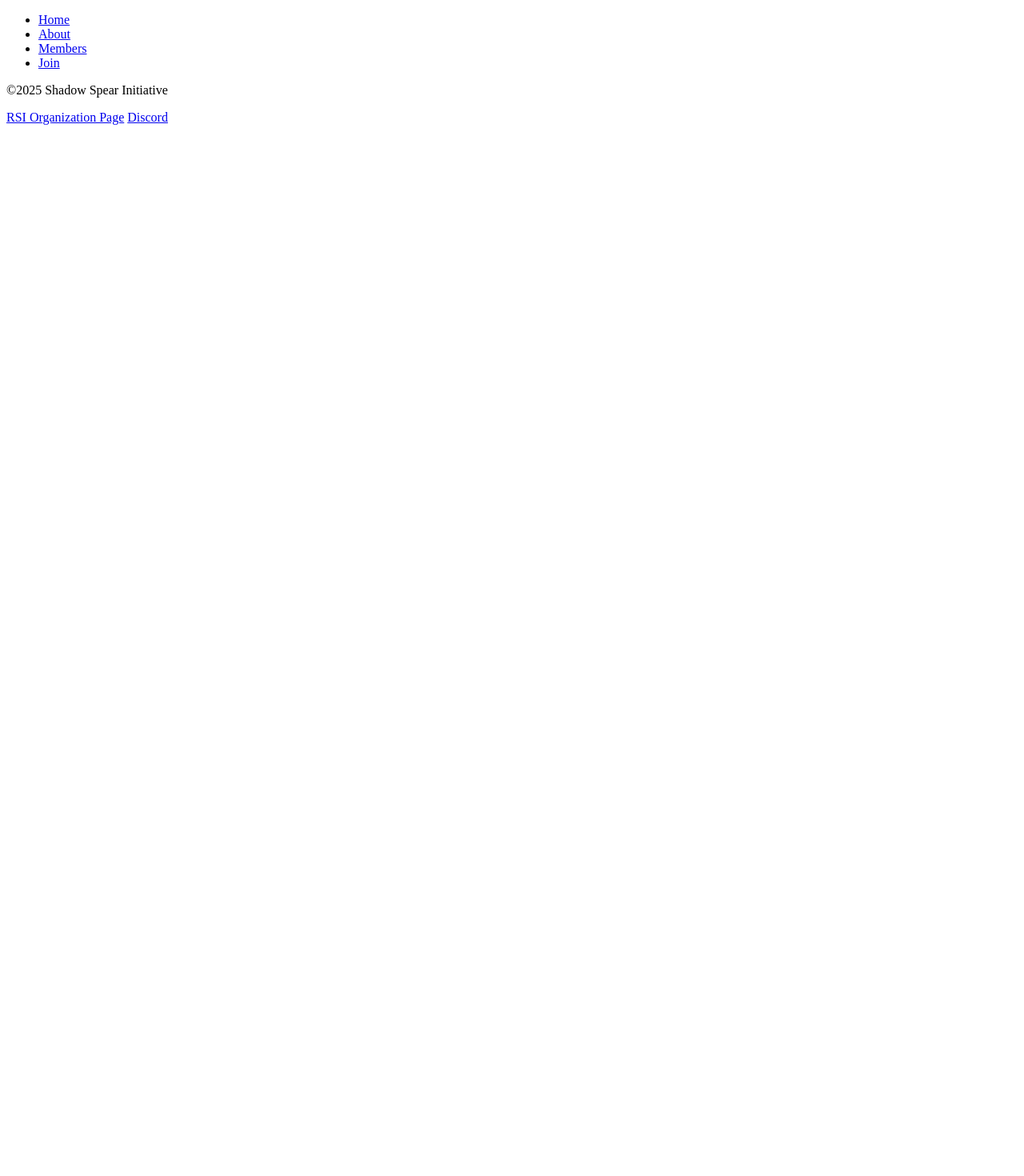
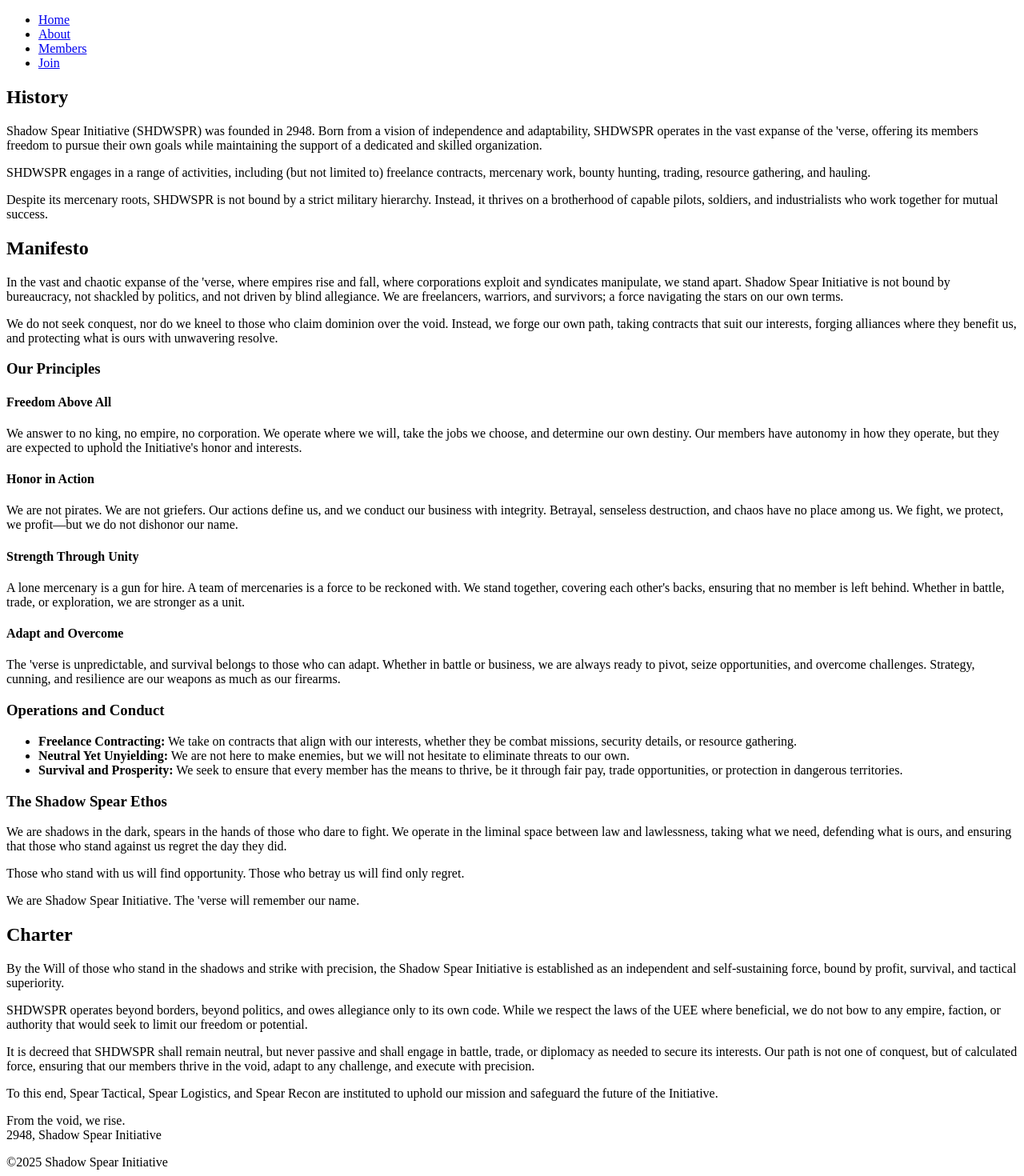
Before and after one commit to davidreichardt/shdwspr-website, a SvelteKit app: page /about in a window 1280 px wide. Shown: the top 1470 px of the page at 80% size. Before the commit the page ends 800 px from the top, so only its background shows below. Built offline with nearby package versions, Linux system fonts and the light colour scheme.

Commit message:
added sections to about page, added font to static folder, started home page with title

```diff
--- /dev/null
+++ b/src/routes/+page.svelte
@@ -0,0 +1 @@
+<h1>Shadow Spear Initiative</h1>
--- a/src/routes/about/+page.svelte
+++ b/src/routes/about/+page.svelte
@@ -0,0 +1,118 @@
+<section>
+	<h2>History</h2>
+	<p>
+		Shadow Spear Initiative (SHDWSPR) was founded in 2948. Born from a vision of independence and
+		adaptability, SHDWSPR operates in the vast expanse of the 'verse, offering its members freedom
+		to pursue their own goals while maintaining the support of a dedicated and skilled organization.
+	</p>
+	<p>
+		SHDWSPR engages in a range of activities, including (but not limited to) freelance contracts, mercenary work, bounty hunting, trading, resource gathering, and hauling.
+	</p>
+	<p>
+		Despite its mercenary roots, SHDWSPR is not bound by a strict military hierarchy. Instead, it
+		thrives on a brotherhood of capable pilots, soldiers, and industrialists who work together for
+		mutual success.
+	</p>
+</section>
+<section>
+	<section>
+		<h2>Manifesto</h2>
+		<p>
+			In the vast and chaotic expanse of the 'verse, where empires rise and fall, where corporations
+			exploit and syndicates manipulate, we stand apart. Shadow Spear Initiative is not bound by
+			bureaucracy, not shackled by politics, and not driven by blind allegiance. We are freelancers,
+			warriors, and survivors; a force navigating the stars on our own terms.
+		</p>
+		<p>
+			We do not seek conquest, nor do we kneel to those who claim dominion over the void. Instead,
+			we forge our own path, taking contracts that suit our interests, forging alliances where they
+			benefit us, and protecting what is ours with unwavering resolve.
+		</p>
+	</section>
+	<section>
+		<h3>Our Principles</h3>
+		<section>
+			<h4>Freedom Above All</h4>
+			<p>
+				We answer to no king, no empire, no corporation. We operate where we will, take the jobs we
+				choose, and determine our own destiny. Our members have autonomy in how they operate, but
+				they are expected to uphold the Initiative's honor and interests.
+			</p>
+		</section>
+		<section>
+			<h4>Honor in Action</h4>
+			<p>
+				We are not pirates. We are not griefers. Our actions define us, and we conduct our business
+				with integrity. Betrayal, senseless destruction, and chaos have no place among us. We fight,
+				we protect, we profit—but we do not dishonor our name.
+			</p>
+		</section>
+		<section>
+			<h4>Strength Through Unity</h4>
+			<p>
+				A lone mercenary is a gun for hire. A team of mercenaries is a force to be reckoned with. We
+				stand together, covering each other's backs, ensuring that no member is left behind. Whether
+				in battle, trade, or exploration, we are stronger as a unit.
+			</p>
+		</section>
+		<section>
+			<h4>Adapt and Overcome</h4>
+			<p>
+				The 'verse is unpredictable, and survival belongs to those who can adapt. Whether in battle
+				or business, we are always ready to pivot, seize opportunities, and overcome challenges.
+				Strategy, cunning, and resilience are our weapons as much as our firearms.
+			</p>
+		</section>
+	</section>
+	<section>
+		<h3>Operations and Conduct</h3>
+		<ul>
+			<li>
+				<strong>Freelance Contracting:</strong> We take on contracts that align with our interests, whether
+				they be combat missions, security details, or resource gathering.
+			</li>
+			<li>
+				<strong>Neutral Yet Unyielding:</strong> We are not here to make enemies, but we will not hesitate
+				to eliminate threats to our own.
+			</li>
+			<li>
+				<strong>Survival and Prosperity:</strong> We seek to ensure that every member has the means to
+				thrive, be it through fair pay, trade opportunities, or protection in dangerous territories.
+			</li>
+		</ul>
+	</section>
+	<section>
+		<h3>The Shadow Spear Ethos</h3>
+		<p>
+			We are shadows in the dark, spears in the hands of those who dare to fight. We operate in the
+			liminal space between law and lawlessness, taking what we need, defending what is ours, and
+			ensuring that those who stand against us regret the day they did.
+		</p>
+		<p>Those who stand with us will find opportunity. Those who betray us will find only regret.</p>
+		<p>We are Shadow Spear Initiative. The 'verse will remember our name.</p>
+	</section>
+</section>
+<section>
+	<h2>Charter</h2>
+	<p>
+		By the Will of those who stand in the shadows and strike with precision, the Shadow Spear
+		Initiative is established as an independent and self-sustaining force, bound by profit,
+		survival, and tactical superiority.
+	</p>
+	<p>
+		SHDWSPR operates beyond borders, beyond politics, and owes allegiance only to its own code.
+		While we respect the laws of the UEE where beneficial, we do not bow to any empire, faction, or
+		authority that would seek to limit our freedom or potential.
+	</p>
+	<p>
+		It is decreed that SHDWSPR shall remain neutral, but never passive and shall engage in battle,
+		trade, or diplomacy as needed to secure its interests. Our path is not one of conquest, but of
+		calculated force, ensuring that our members thrive in the void, adapt to any challenge, and
+		execute with precision.
+	</p>
+	<p>
+		To this end, Spear Tactical, Spear Logistics, and Spear Recon are instituted to uphold our
+		mission and safeguard the future of the Initiative.
+	</p>
+	<p>From the void, we rise.<br> 2948, Shadow Spear Initiative</p>
+</section>
--- a/src/routes/members/+page.svelte
+++ b/src/routes/members/+page.svelte
@@ -29,7 +29,7 @@
 {:else}
     <ul>
         {#each members as member}
-        <li>{member.display} - {member.rank}</li>
+        <li>{member.display} - {member.rank} </li>
         {/each}
     </ul>
 {/if}
```
Also changed, not shown: static/fonts/orbitron.medium.ttf (added).
